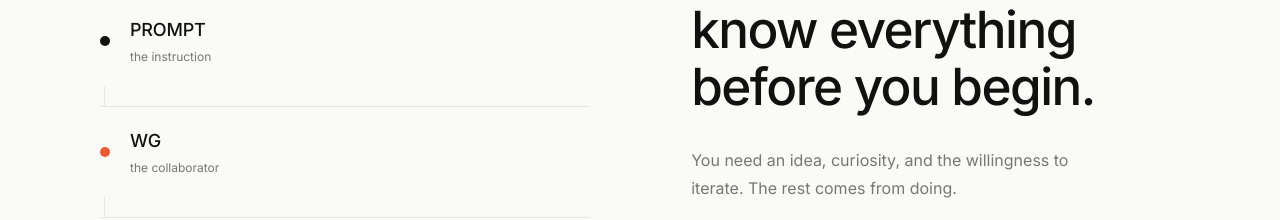
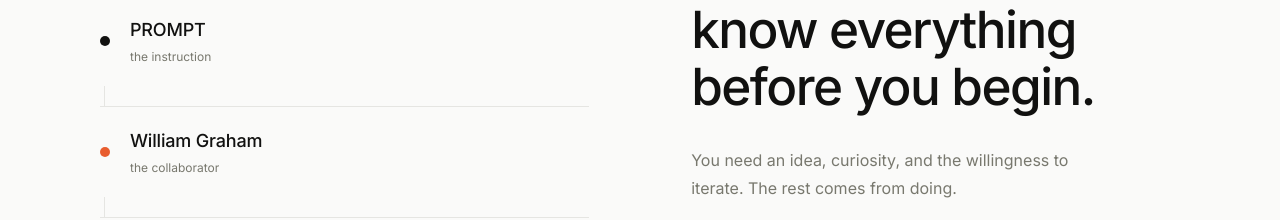
Before and after one commit to adelos-corp/aom-workshop-2026, a React (Vite) app: page / in a window 1280 px wide. Shown: the part 3220-3440 px from the top of the page. Built offline with nearby package versions, Linux system fonts and the light colour scheme.

Commit message:
Use full William Graham branding in Acelon font

```diff
--- a/src/components/Build.tsx
+++ b/src/components/Build.tsx
@@ -4,7 +4,7 @@ import { motion, useInView } from 'motion/react';
 const nodes = [
   { label: 'IDEA', sub: 'the spark' },
   { label: 'PROMPT', sub: 'the instruction' },
-  { label: 'WG', sub: 'the collaborator' },
+  { label: 'William Graham', sub: 'the collaborator' },
   { label: 'CODE', sub: 'the result' },
   { label: 'BROWSER', sub: 'the experience' },
 ];
```
